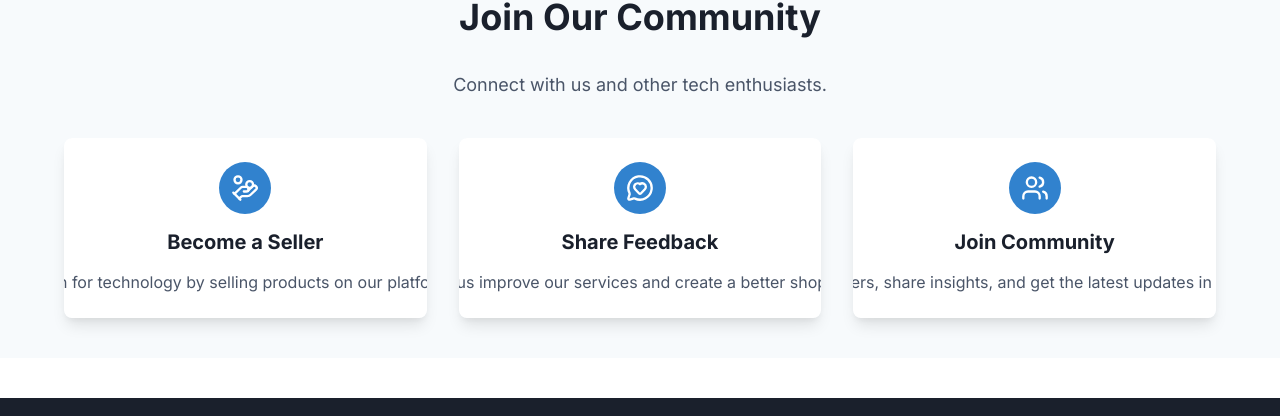
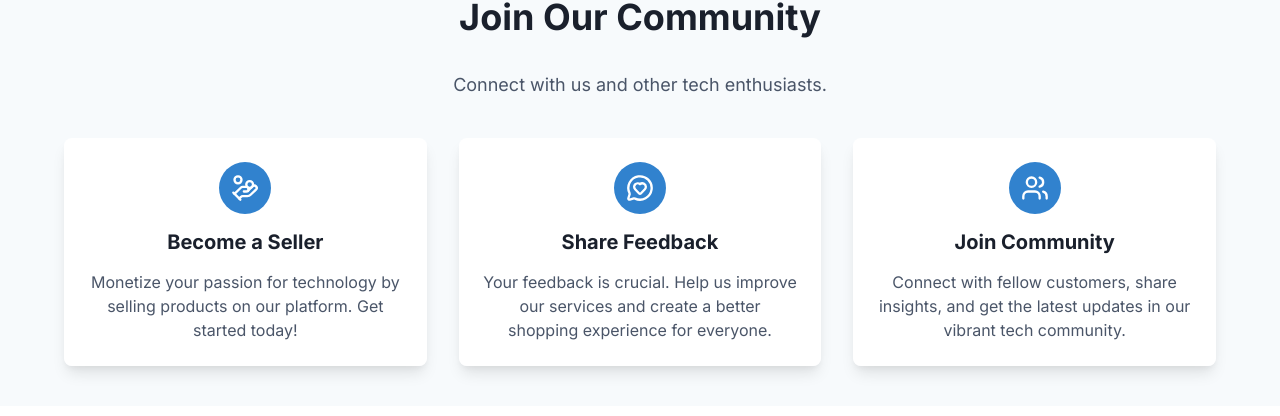
Before and after one commit to ndunguloren96/ltronix-shop, a Next.js app in the folder frontend/my-app/: page / in a window 1280 px wide. Shown: the part 1054-1470 px from the top of the page. Built offline with nearby package versions, Linux system fonts and the light colour scheme; no server answers.

Commit message:
wrap description

```diff
--- a/frontend/my-app/src/components/HomePageClientWidgets.tsx
+++ b/frontend/my-app/src/components/HomePageClientWidgets.tsx
@@ -18,7 +18,7 @@ interface CardProps {
 const FeatureCard: React.FC<CardProps> = ({ icon: Icon, title, description, href, isExternal = false }) => {
   return (
     // The Link component is used here to make the entire card clickable.
-    // The duplicate _hover prop has been fixed by combining them into one object.
+    // The 'isTruncated' prop has been removed to allow the text to wrap.
     <Link
       href={href}
       isExternal={isExternal}
@@ -26,11 +26,10 @@ const FeatureCard: React.FC<CardProps> = ({ icon: Icon, title, description, href
       rounded="lg"
       transition="all 0.2s ease-in-out"
       _hover={{
-        textDecoration: 'none', // Remove the underline on hover
-        transform: 'scale(1.02)', // Scale up slightly for a subtle hover effect
-        boxShadow: 'xl', // Increase the shadow on hover
+        textDecoration: 'none',
+        transform: 'scale(1.02)',
+        boxShadow: 'xl',
       }}
-      isTruncated
     >
       <Box p={6} bg="white" rounded="lg" h="100%">
         <VStack spacing={4} align="center" textAlign="center">
```
